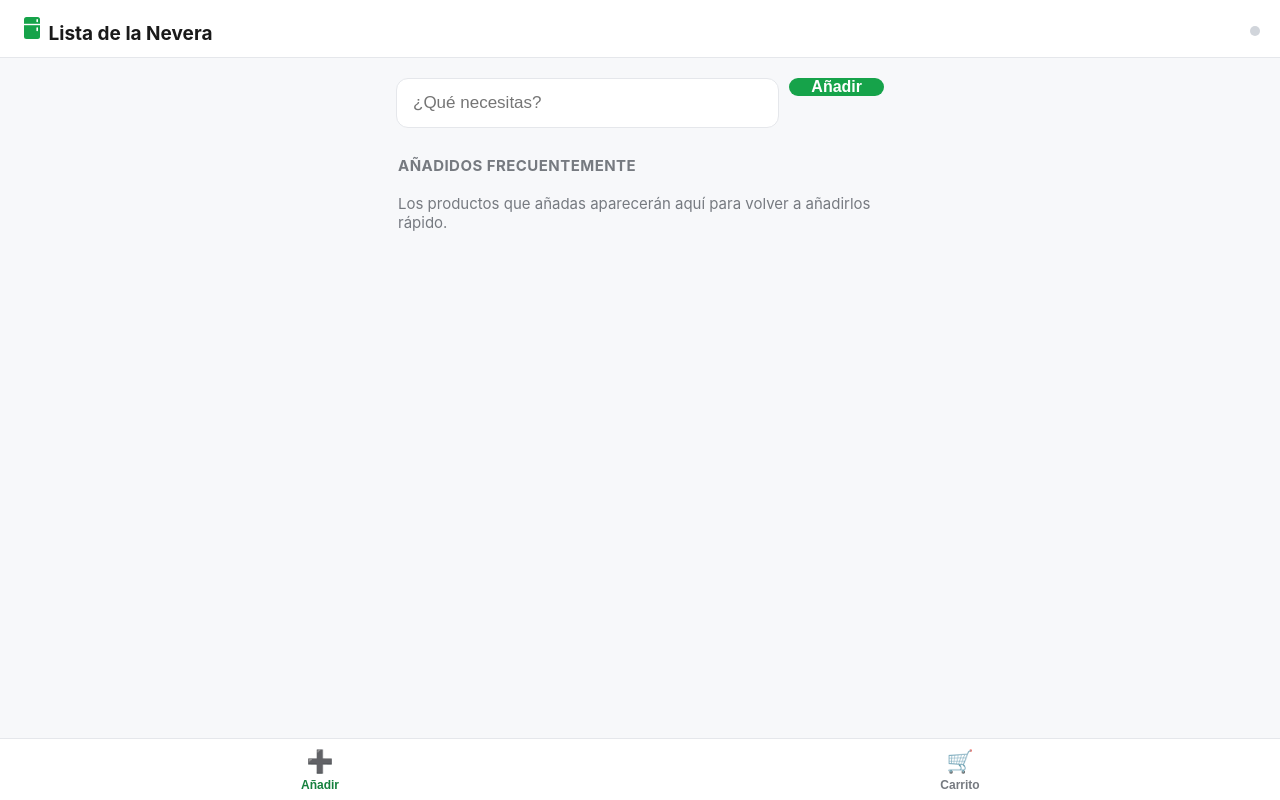
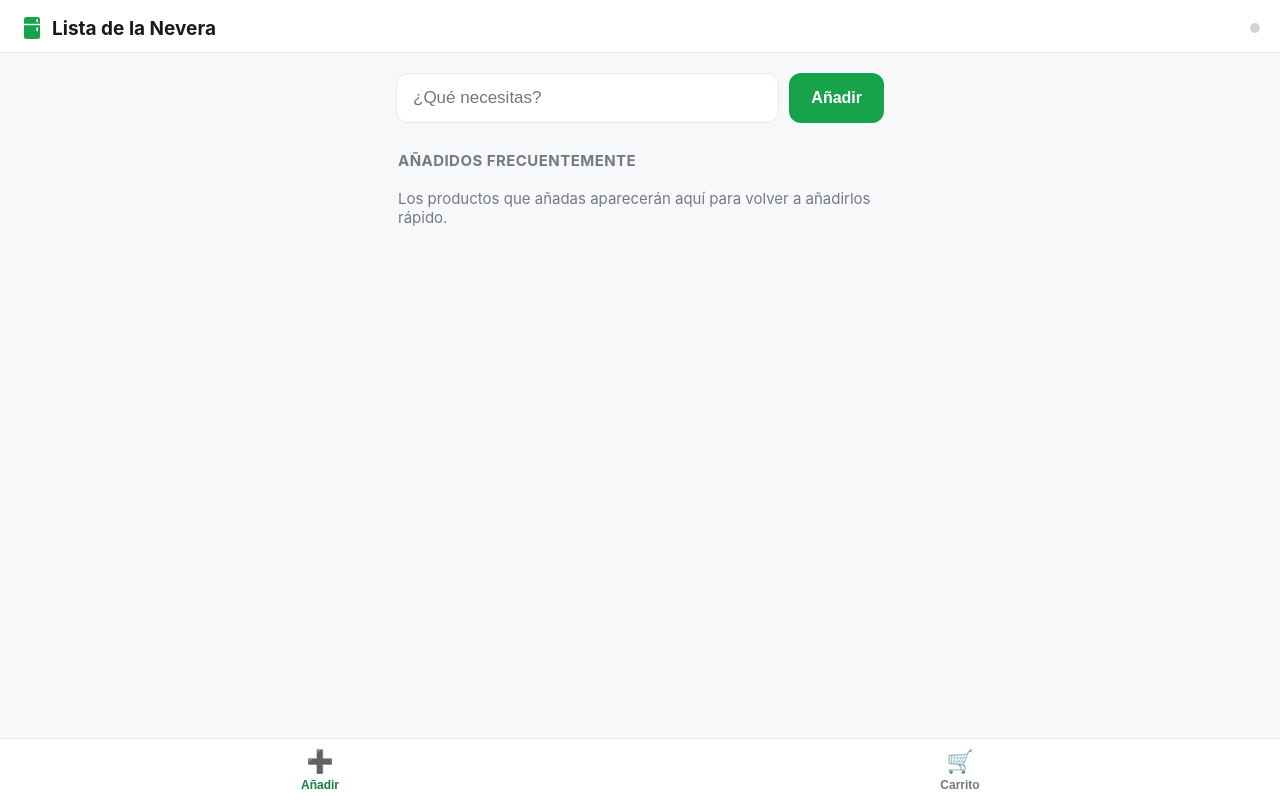
Before and after one commit to assistantalvarom-creator/FRIDGE-LIST, a plain HTML site: page index.html in a window 1280 px wide. Drawn offline with Linux system fonts and the light colour scheme; no server answers.

Commit message:
Update style.css

```diff
--- a/style.css
+++ b/style.css
@@ -43,8 +43,15 @@ body {
 }
 
 .brand {
+  display: flex;
+  align-items: center;
+  gap: 8px;
   font-size: 19px;
   font-weight: 700;
+}
+
+.fridge-icon {
+  flex-shrink: 0;
 }
 
 .conn-status {
@@ -82,7 +89,7 @@ main {
 
 .add-form {
   display: flex;
-  align-items: flex-start;
+  align-items: stretch;
   gap: 10px;
   margin-bottom: 28px;
 }
@@ -144,6 +151,9 @@ main {
 }
 
 .btn-primary {
+  display: flex;
+  align-items: center;
+  justify-content: center;
   font-size: 16px;
   font-weight: 600;
   color: #fff;
```
